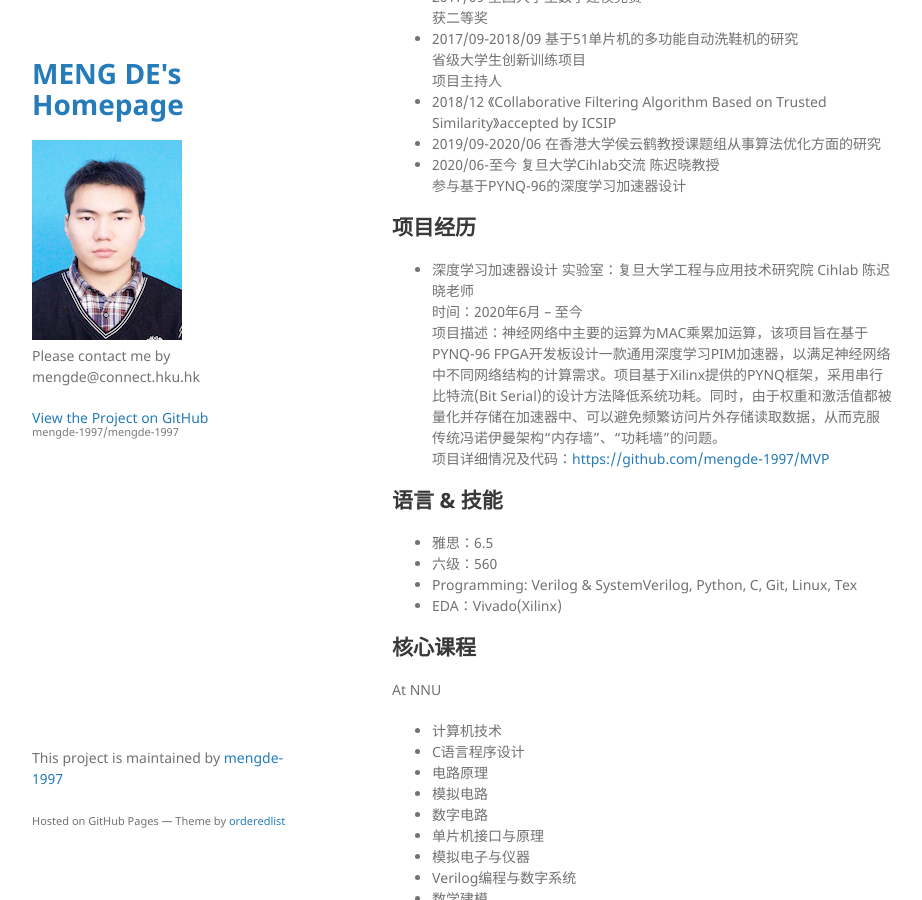
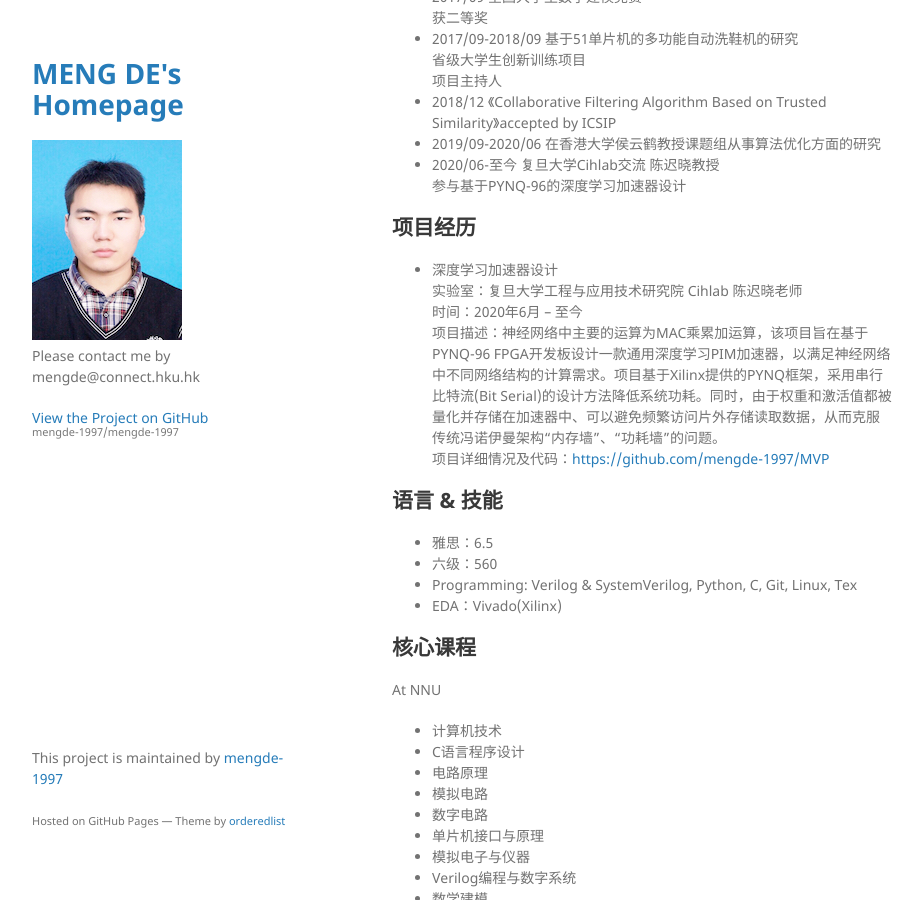
Before and after one commit to mengde-1997/mengde-1997, a Jekyll site: the page built from pub.md, in a window 1280 px wide and 900 px high, scrolled down 627 px. Shown: the whole window, without its empty margins (178-1100 px from the left). Built offline with Jekyll 4.4.1, drawn with Linux system fonts in a browser that asks for light colours; our own code applies the rules of GitHub Pages for plain Markdown files.

Commit message:
Update pub.md

```diff
--- a/pub.md
+++ b/pub.md
@@ -36,7 +36,7 @@ layout: default
   参与基于PYNQ-96的深度学习加速器设计<br />
 
 ## 项目经历
-* 深度学习加速器设计
+* 深度学习加速器设计 <br />
 实验室：复旦大学工程与应用技术研究院 Cihlab 陈迟晓老师<br />
 时间：2020年6月 – 至今<br />
 项目描述：神经网络中主要的运算为MAC乘累加运算，该项目旨在基于PYNQ-96 FPGA开发板设计一款通用深度学习PIM加速器，以满足神经网络中不同网络结构的计算需求。项目基于Xilinx提供的PYNQ框架，采用串行比特流(Bit Serial)的设计方法降低系统功耗。同时，由于权重和激活值都被量化并存储在加速器中、可以避免频繁访问片外存储读取数据，从而克服传统冯诺伊曼架构“内存墙”、“功耗墙”的问题。<br />
```
